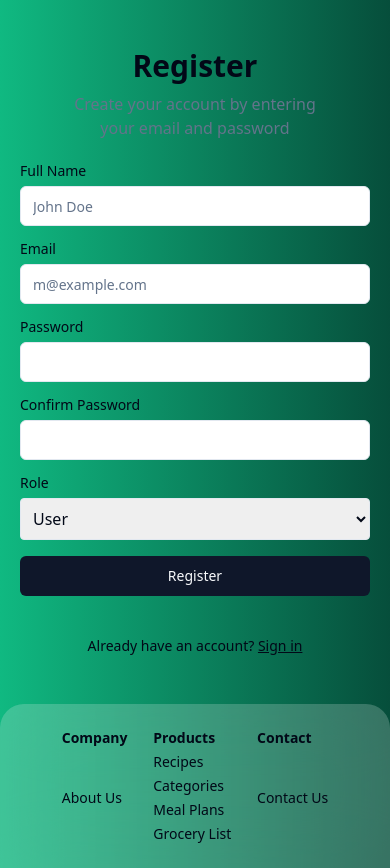
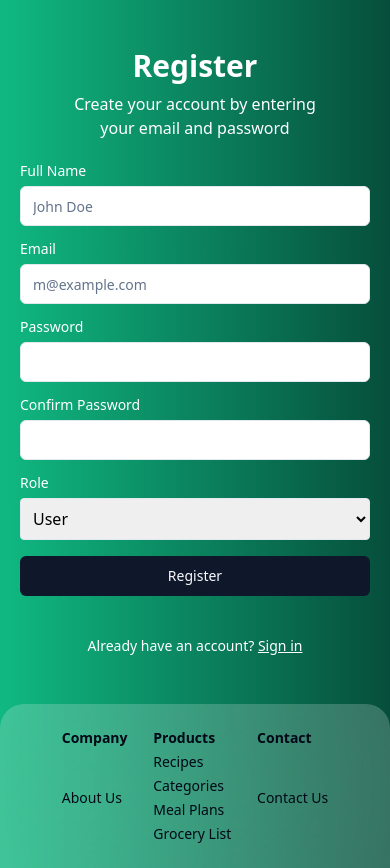
Before and after one commit to soyam-10/recipe-sharing-app-MERN, a React (Vite) app in the folder client/: page /register in a window 390 px wide. Built offline with nearby package versions, Linux system fonts and the light colour scheme.

Commit message:
remove login with Google and text color changes

```diff
--- a/client/src/components/login.jsx
+++ b/client/src/components/login.jsx
@@ -7,7 +7,6 @@ import api from "../api"; // Adjust the path as needed
 import { toast } from "sonner";
 import { useAtom } from "jotai";
 import { sessionAtom } from "@/atoms/session";
-import flame from "./flame.png"
 export default function Login() {
   const [email, setEmail] = useState("");
   const [password, setPassword] = useState("");
@@ -48,8 +47,8 @@ export default function Login() {
         <div className="flex items-center justify-center py-12">
           <div className="mx-auto grid w-[350px] gap-6">
             <div className="grid gap-2 text-center">
-              <h1 className="text-3xl font-bold">Login</h1>
-              <p className="text-balance text-muted-foreground">
+              <h1 className="text-3xl font-bold text-white">Login</h1>
+              <p className="text-balance text-muted-foreground text-white">
                 Enter your email below to login to your account
               </p>
             </div>
@@ -81,11 +80,9 @@ export default function Login() {
               <Button type="submit" className="w-full">
                 Login
               </Button>
-              <Button variant="outline" className="w-full">
-                Login with Google
-              </Button>
+
             </form>
-            <div className="mt-4 text-center text-sm">
+            <div className="mt-4 text-center text-sm text-white">
               Don&apos;t have an account?{" "}
               <Link to="/register" className="underline">
                 Sign up
@@ -95,7 +92,7 @@ export default function Login() {
         </div>
         <div className="hidden bg-muted lg:block">
           <img
-            src={flame}
+            src="https://static.vecteezy.com/system/resources/previews/010/052/851/original/cute-little-girl-chef-cooking-delicious-vegetable-soup-with-hand-showing-for-copy-space-vector.jpg"
             alt="Image"
             className="h-full w-full object-fit dark:brightness-[0.2] dark:grayscale"
           />
--- a/client/src/components/register.jsx
+++ b/client/src/components/register.jsx
@@ -43,12 +43,12 @@ const Register = () => {
 
   return (
     <>
-      <div className="w-full lg:grid lg:min-h-[600px] lg:grid-cols-2 xl:min-h-[800px]">
+      <div className="w-full lg:grid lg:min-h-[600px] lg:grid-cols-2 xl:min-h-[800px] text-white">
         <div className="flex items-center justify-center py-12">
           <div className="mx-auto grid w-[350px] gap-6">
             <div className="grid gap-2 text-center">
               <h1 className="text-3xl font-bold">Register</h1>
-              <p className="text-balance text-muted-foreground">
+              <p className="text-balance">
                 Create your account by entering your email and password
               </p>
             </div>
@@ -61,6 +61,7 @@ const Register = () => {
                   type="text"
                   placeholder="John Doe"
                   value={fullName}
+                  className="text-black"
                   onChange={(e) => setFullName(e.target.value)}
                   required
                 />
@@ -72,6 +73,7 @@ const Register = () => {
                   type="email"
                   placeholder="m@example.com"
                   value={email}
+                  className="text-black"
                   onChange={(e) => setEmail(e.target.value)}
                   required
                 />
@@ -84,6 +86,7 @@ const Register = () => {
                   id="password"
                   type="password"
                   value={password}
+                  className="text-black"
                   onChange={(e) => setPassword(e.target.value)}
                   required
                 />
@@ -96,6 +99,7 @@ const Register = () => {
                   id="confirmPassword"
                   type="password"
                   value={confirmPassword}
+                  className="text-black"
                   onChange={(e) => setConfirmPassword(e.target.value)}
                   required
                 />
@@ -106,10 +110,10 @@ const Register = () => {
                   id="role"
                   value={role}
                   onChange={(e) => setRole(e.target.value)}
-                  className="p-2 border rounded"
+                  className="p-2 border rounded text-black"
                 >
-                  <option value="user">User</option>
-                  <option value="cook">Cook</option>
+                  <option className="text-black" value="user">User</option>
+                  <option className="text-black" value="cook">Cook</option>
                 </select>
               </div>
               <Button type="submit" className="w-full">
```
